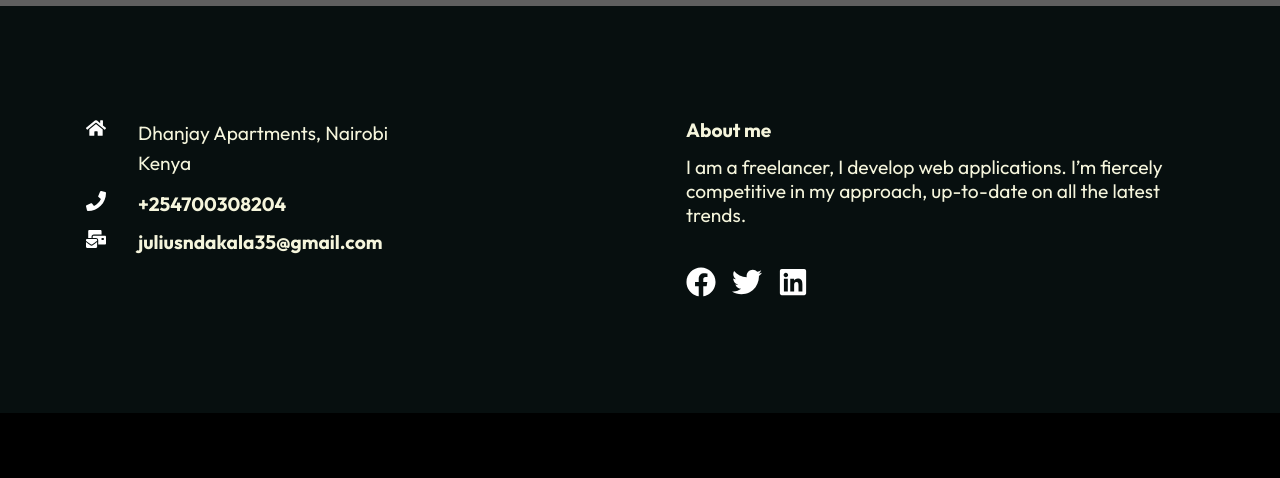
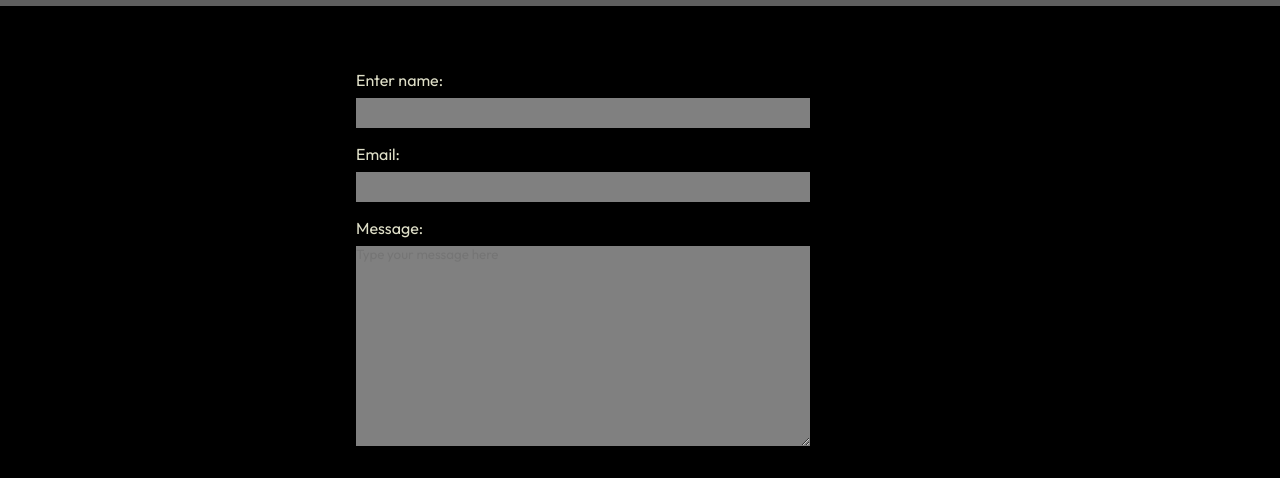
Before and after one commit to ndakalajulius/Myportfolio, a React (Create React App) app: page /contact in a window 1280 px wide. Shown: the part 474-952 px from the top of the page. Before the commit the page ends 887 px from the top, so only its background shows below. Built offline with nearby package versions, Linux system fonts and the light colour scheme; grey boxes are pictures that could not be loaded.

Commit message:
created forms

```diff
--- a/src/components/AboutContentStyles.css
+++ b/src/components/AboutContentStyles.css
@@ -1,4 +1,4 @@
-.about{
+.about {
   width: 100%;
   margin: 3rem 0;
   display: flex;
@@ -8,12 +8,39 @@
   height: 100%;
 }
 
- .about .left{
+.about .left {
   text-align: center;
   margin: auto;
   padding: 1rem;
   max-width: 350px;
 }
- .about .left p{
+.about .left p {
   margin: 1.2rem 0;
 }
+.about .right {
+  max-width: 700px;
+}
+.right .img-container {
+  display: grid;
+  grid-template-columns: repeat(12, 1fr);
+  position: relative;
+  align-items: center;
+  text-align: center;
+}
+.right .img {
+  width: 90%;
+  border: 1px solid black;
+}
+
+.right .top {
+  max-width: 1 / span 8;
+  grid-row: 1;
+  padding-top: 20%;
+  z-index: 6;
+}
+
+.right .bottom {
+  max-width: 4 / -1;
+  grid-row: 1;
+  z-index: 5;
+}
--- /dev/null
+++ b/src/components/Forms.js
@@ -0,0 +1,20 @@
+import React from "react";
+import "./FormsStyles.css";
+
+function Forms() {
+  return (
+    <div className="form">
+      <form>
+        <label>Enter name:</label>
+        <input type="text" />
+        <label>Email:</label>
+        <input type="email" />
+        <label>Message:</label>
+        <textarea rows="6" placeholder="Type your message here"></textarea>
+      </form>
+      <button className="btn"> Submit </button>
+    </div>
+  );
+}
+
+export default Forms;
--- /dev/null
+++ b/src/components/FormsStyles.css
@@ -0,0 +1,31 @@
+label {
+  color: rgba(245, 245, 220, 0.911);
+  margin-bottom: 0.5rem;
+}
+form {
+  display: flex;
+  flex-direction: column;
+  padding: 4rem 1rem;
+  margin: auto;
+  max-width: 600px;
+}
+form input {
+  height: 30px;
+  margin-bottom: 1rem;
+  padding: 10px, 18px;
+  font-size: 1.3;
+  background-color: grey;
+  border: none;
+  color: beige;
+  width: 80%;
+}
+form textarea {
+  margin-bottom: 1rem;
+  padding: 10px, 18px;
+  height: 200px;
+  font-size: 1.3;
+  background-color: grey;
+  border: none;
+  color: beige;
+  width: 80%;
+}
--- a/src/routes/Contact.js
+++ b/src/routes/Contact.js
@@ -2,12 +2,15 @@ import React from "react";
 import { Navbar } from "../components/Navbar";
 import { Footer } from "../components/Footer";
 import Heroimg2 from "../components/Heroimg2";
+import Forms from "../components/Forms";
+// import Forms from "../components/Forms";
 
 const Contact = () => {
   return (
     <div>
       <Navbar />
       <Heroimg2 heading = "CONTACT" text= " Lets have a chat"/>
+      <Forms />
       <Footer />
     </div>
   );
```
Lines whose indentation alone changed are shown as unchanged.
